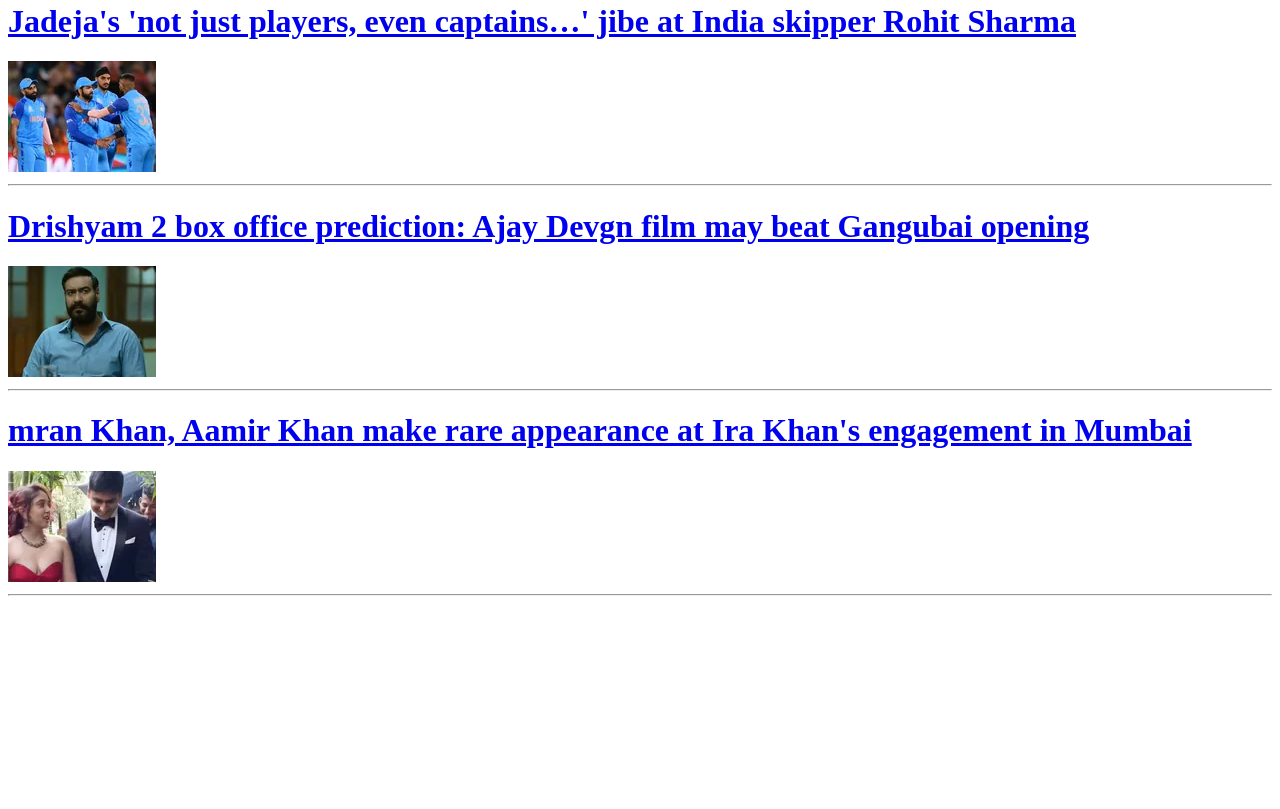
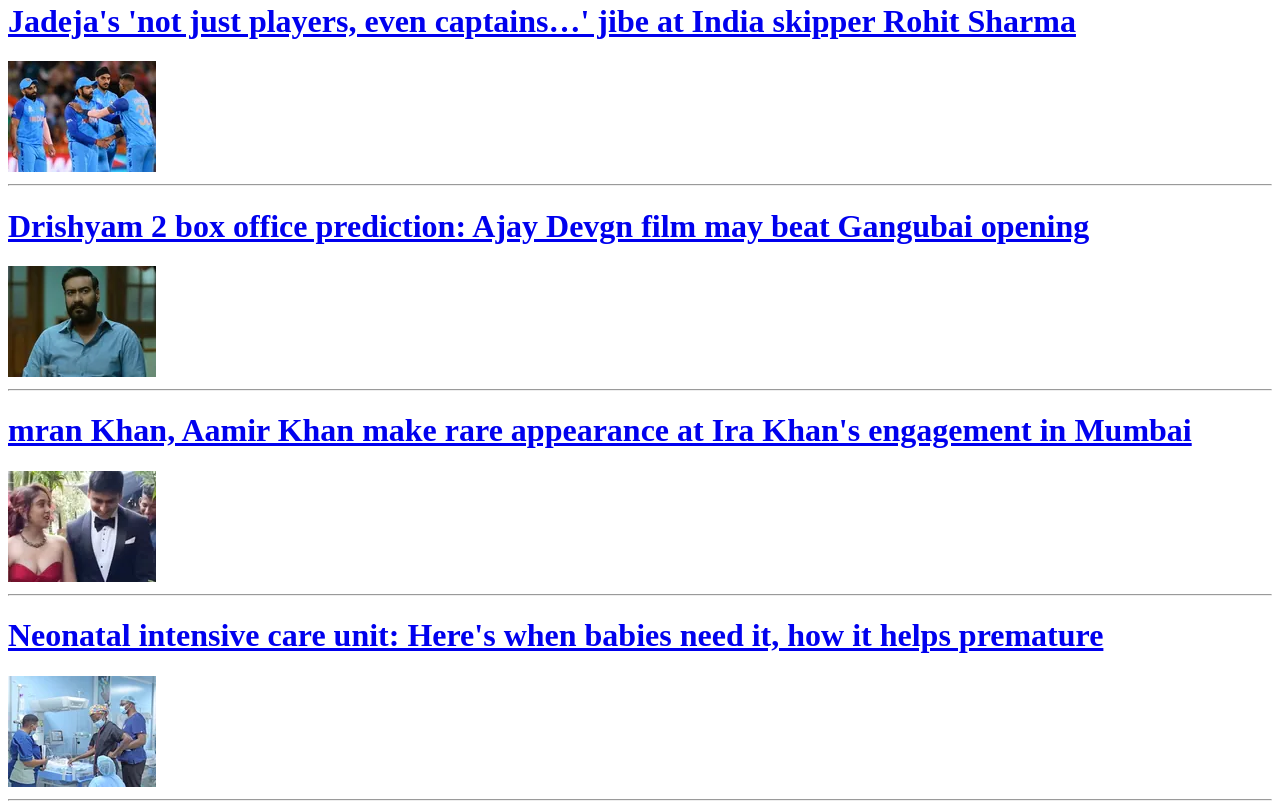
Before and after one commit to ranipankaj7000/news2, a plain HTML site: page index.html in a window 1280 px wide. Shown: the part 3774-4583 px from the top of the page. Before the commit the page ends 4378 px from the top, so only its background shows below. Drawn offline with Linux system fonts and the light colour scheme.

Commit message:
commit 18

```diff
--- a/index.html
+++ b/index.html
@@ -201,6 +201,17 @@
 
             <hr>
 
+            <h1>
+                <a href="./18.html">
+                    Neonatal intensive care unit: Here's when babies need it, how it helps premature
+                </a>
+            </h1>
+            <a href="./18.html">
+                <img src="./img/18.webp" alt="here" />
+            </a>
+
+            <hr>
+
 
 
 
```
Also changed, not shown: 18.html (added, +14 -0 lines), img/18.webp (added).
